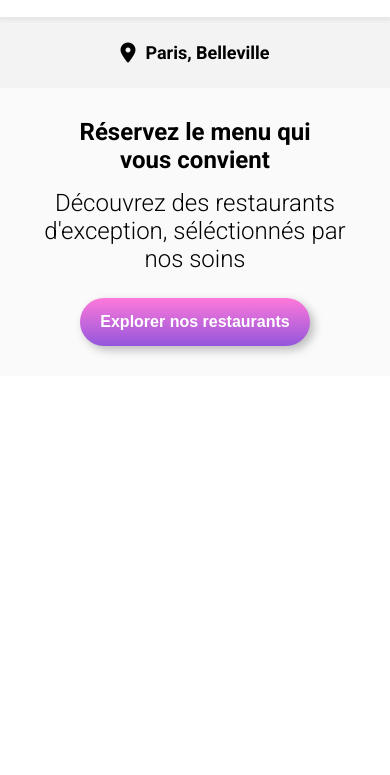
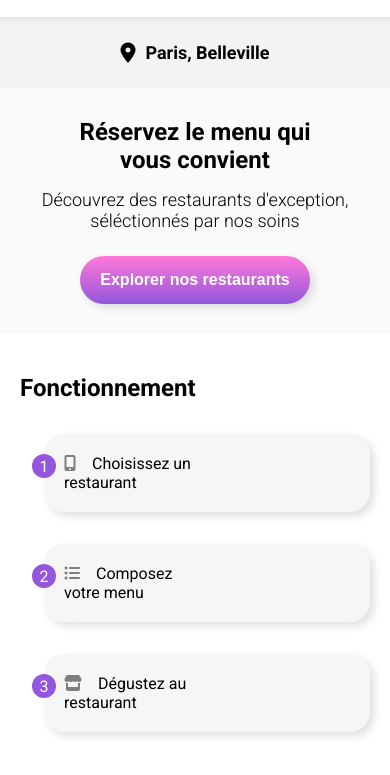
Before and after one commit to soumeyadevs/oh-my-food, a website: page index.html in a window 390 px wide. Shown: the part 61-836 px from the top of the page. Drawn offline with Linux system fonts and the light colour scheme; a web font is replaced by a local one.

Commit message:
ohmyfood

```diff
--- a/index.html
+++ b/index.html
@@ -8,7 +8,14 @@
     <script src="https://kit.fontawesome.com/76a869e9ed.js" crossorigin="anonymous"></script>
     <link rel="stylesheet" href="style.css">
 </head>
+
 <body>
+    <div class="loader">
+    <div class="loader_itemcontainer"></div>
+    <div class="loader_item loader_item--1"></div>
+    <div class="loader_item loader_item--2"></div>
+    <div class="loader_item loader_item--3"></div>
+    </div>
     <header>
         <h1>ohmyfood</h1>
     </header>
@@ -19,12 +26,27 @@
             <h2>Paris, Belleville</h2>
         </div>
 
-<!--section explorer -->
+<!--section button explorer -->
         <section class="explorer">
             <h2>Réservez le menu qui <br>vous convient</h2>
             <p>Découvrez des restaurants d'exception, séléctionnés par nos soins</p>
             <button>Explorer nos restaurants</button>
         </section>
+
+<!-- section fonctionnement -->
+        <section class="fonctionnement">
+            <div class="container">
+                <h2>Fonctionnement</h2>
+                <ol>
+                    <li><i class="fa-solid fa-mobile-screen-button">
+                    </i>Choisissez un restaurant</li>
+                    <li><i class="fa-solid fa-list-ul">
+                    </i>Composez votre menu</li>
+                    <li><i class="fa-solid fa-store">
+                    </i>Dégustez au restaurant</li>
+                </ol>
+            </div>
+        </section>
     </main>
 </body>
 </html>
--- /dev/null
+++ b/sass/base/base.scss
@@ -0,0 +1,17 @@
+@import url("https://fonts.googleapis.com/css2?family=Shrikhand&display=swap");
+@import url("https://fonts.googleapis.com/css2?family=Roboto:wght@100;300;400;500;700;900&display=swap");
+* {
+  box-sizing: border-box;
+  margin: 0;
+}
+
+body {
+  font-family: "Roboto", sans-serif;
+}
+
+/*container (fonctionnement)*/
+.container{
+  max-width: 1280px;
+  margin: auto;
+  position: relative;
+}
--- /dev/null
+++ b/sass/layout/header.scss
@@ -0,0 +1,8 @@
+/* navbar header*/
+header{
+    font-family: 'Shrikhand', cursive;
+    text-align: center;
+    box-shadow: 0px 3px 3px 1px #e8e8e8;
+    padding: 20px;
+    position: relative;
+}
--- /dev/null
+++ b/sass/pages/accueil.scss
@@ -0,0 +1,111 @@
+@import "../utils/color.scss";
+@import "../utils/box.shadow.scss";
+
+/*main localisation city*/
+.localisation{
+    display: flex;
+    align-items: center;
+    justify-content: center;
+    gap: 10px;
+    background-color: #f3f3f3;
+    text-align: center;
+    padding: 25px;
+    & i{
+        font-size: 20px ;
+    }
+    & h2{
+        font-size: large;
+    }
+}
+
+/*section explorer*/
+
+.explorer{
+    padding: 30px;
+    text-align: center;
+    background-color: #fafafa;
+& p{
+    font-weight: 300;
+    font-size: large;
+    margin: 15px 0;
+}
+& button{
+    background-image: linear-gradient(0deg,#9356DC,#FF79DA);
+    padding: 15px 20px;
+    border-radius: 100px;
+    color: white;
+    font-weight: bold;
+    font-size: medium;
+    border: none;
+    cursor: pointer;
+    margin-top: 10px;
+    @include box-shadow;
+    transition: all;
+    transition-duration: 0.25s;
+
+    &:hover {
+        transform: scale(1.02);
+        opacity: 0.9;
+        background-color: white;
+        @include box-shadow;
+    }
+}
+}
+
+/*section fonctionnement*/
+
+.fonctionnement {
+    counter-reset: steps;
+    padding: 10px 20px;
+
+& li {
+    margin: 0;
+    padding: 0;
+    padding: 20px;
+    padding-right: 165px;
+    margin: 1rem 0 1rem 0.75rem;
+    gap: 50px;
+    box-shadow: 0.25rem 0.25rem 0.5rem rgba(0, 0, 0, 0.125);
+    border-radius: 1.25rem;
+    background-color: #f6f6f6;
+    position: relative;
+
+    &::before {
+        content:counter(steps);
+        counter-increment: steps;
+        background: $color1;
+        height: 1.5rem;
+        width: 1.5rem;
+        border-radius: 100px;
+        display: flex;
+        justify-content: center;
+        align-items: center;
+        color: white;
+        position: absolute;
+        left: -0.75rem;
+      }
+    &::marker{
+        color: white;
+    }
+}
+& ol {
+    margin: 0;
+    padding: 0;
+    margin: 1rem 0 1rem 0.75rem;
+    gap: 35px;
+    display: flex;
+    @media (max-width:768px) {
+        flex-direction: column;
+        gap: 0;
+        padding-right: 0;
+    }
+}
+
+& h2{
+    margin-top: 30px;
+}
+& i{
+    margin-right: 1rem;
+    color: #7e7e7e;
+}
+}
--- /dev/null
+++ b/sass/utils/box.shadow.scss
@@ -0,0 +1,3 @@
+@mixin box-shadow {
+    box-shadow: 0.25rem 0.25rem 0.5rem rgba(0, 0, 0, 0.125);
+}
--- /dev/null
+++ b/sass/utils/color.scss
@@ -0,0 +1,3 @@
+$color1:#9356DC;
+$color2:#FF79DA;
+$color3:#99E2D0;
--- /dev/null
+++ b/style.scss
@@ -0,0 +1,3 @@
+@import "./sass/base/base.scss";
+@import "./sass/layout/header.scss";
+@import "./sass/pages/accueil.scss";
```
Also changed, not shown: package.json (+7 -7 lines), style.css, 4 other files.
